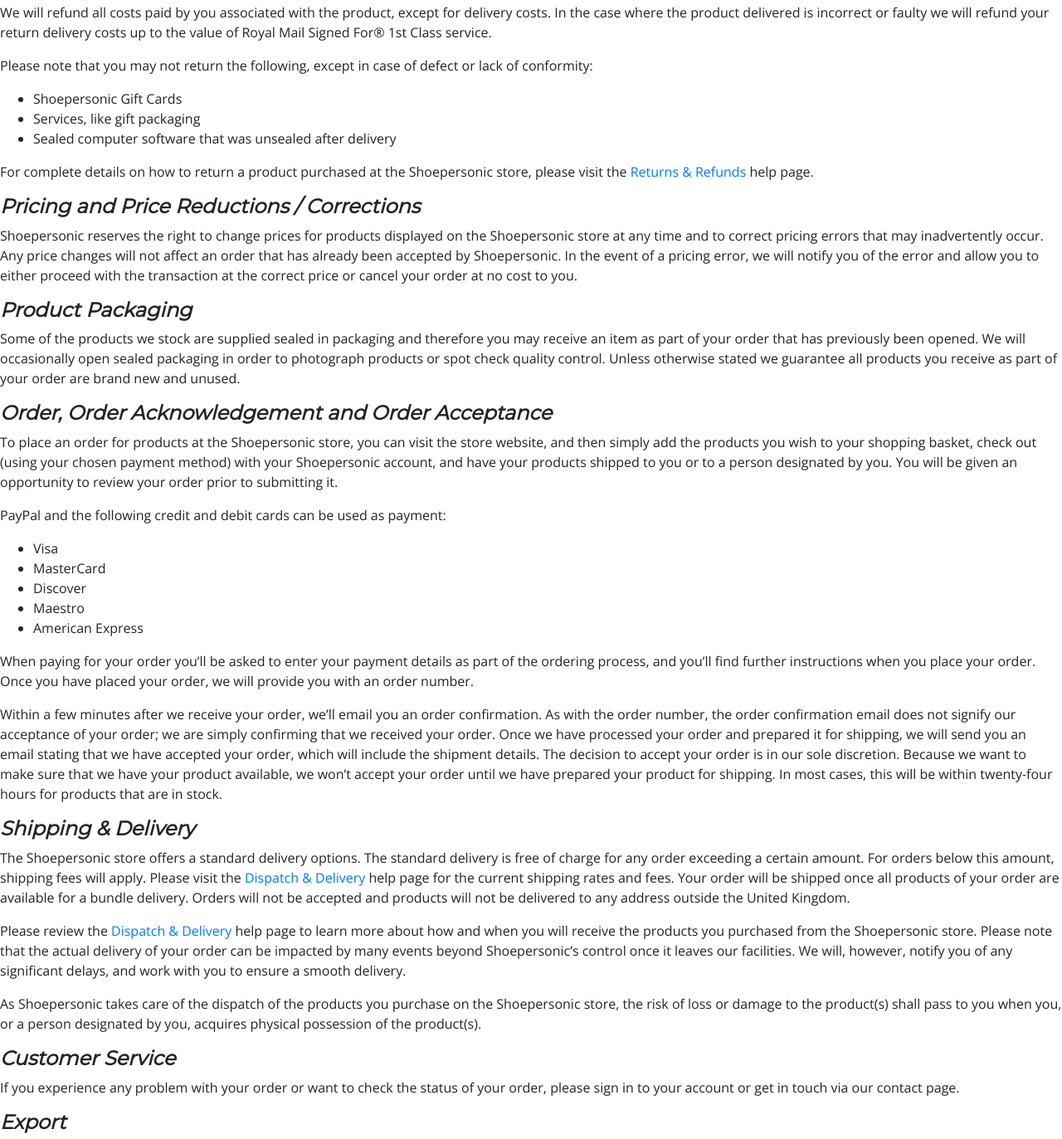
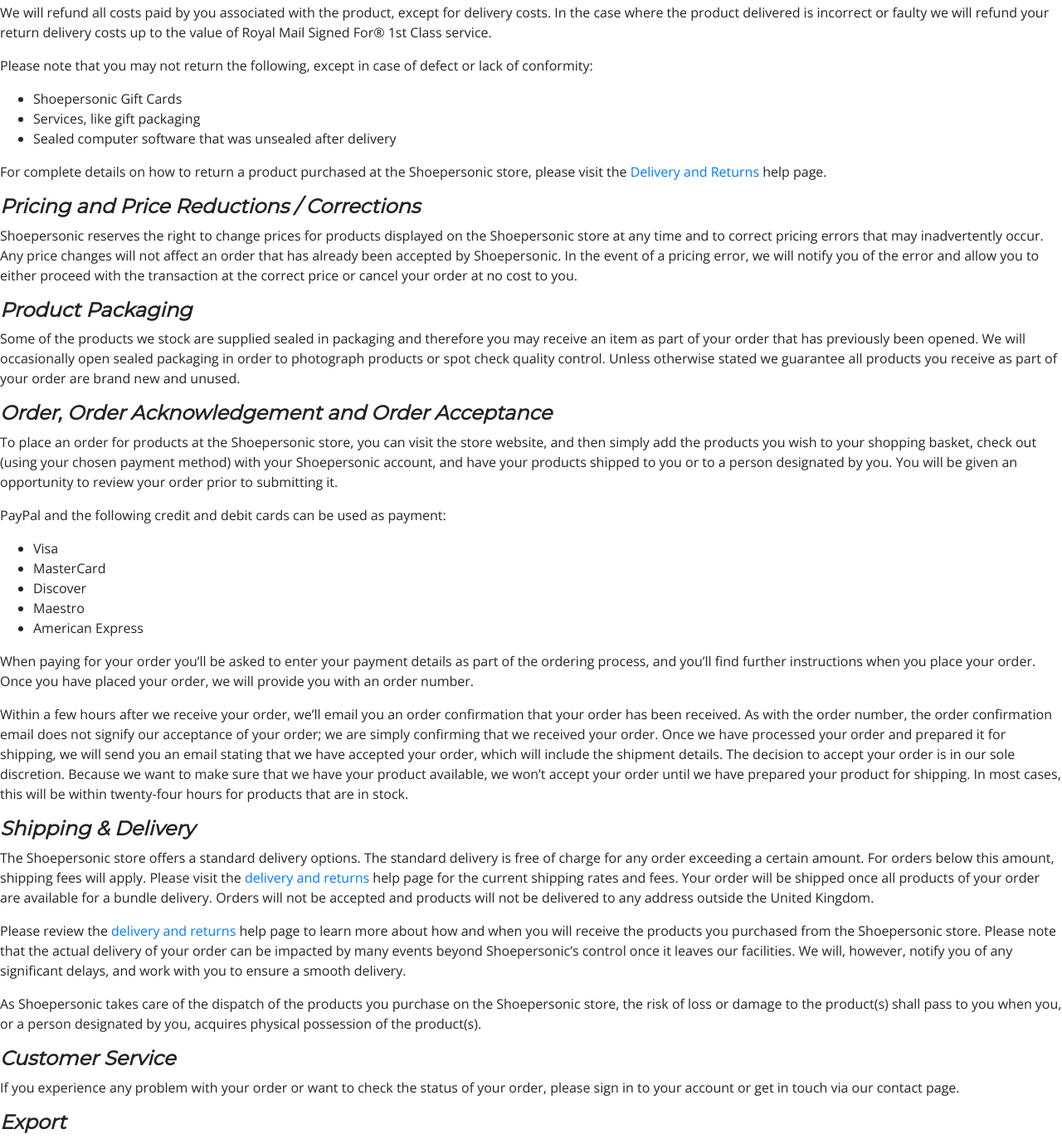
Before and after one commit to harryphelps2/shoepersonic2, a Django app: page /terms_and_conditions in a window 1280 px wide. Shown: the part 460-1833 px from the top of the page at 83% size. Run offline with Django 3.2, Linux system fonts and the light colour scheme; some libraries are stand-ins or nearby versions.

Commit message:
Add more info for the delivery and returns and ts and cs.

```diff
--- a/home/templates/terms_and_conditions.html
+++ b/home/templates/terms_and_conditions.html
@@ -4,7 +4,7 @@
 <p>
 As with any shopping experience, there are terms and conditions that apply to transactions at the Shoepersonic store.
 If you purchase a product via the Shoepersonic store, these Terms and Conditions apply
-to the sales contract between you and Shoepersonic along with the <a href="#">Privacy Policy</a>.
+to the sales contract between you and Shoepersonic along with the <a href="{% url 'privacy_policy' %}">Privacy Policy</a>.
 You need to be at least 18 years old to place orders on the Shoepersonic store.
 </p>
 <h2>Returns</h2>
@@ -46,7 +46,7 @@ must also be returned.
 </ul>
 <p>
     For complete details on how to return a product purchased at
-    the Shoepersonic store, please visit the <a href="#">Returns & Refunds</a>
+    the Shoepersonic store, please visit the <a href="{% url 'delivery_and_returns' %}">Delivery and Returns</a>
     help page.
 </p>
 <h2>Pricing and Price Reductions / Corrections</h2>
@@ -97,8 +97,9 @@ must also be returned.
     have placed your order, we will provide you with an order number.
 </p>
 <p>
-    Within a few minutes after we receive your order, we’ll
-    email you an order confirmation. As with the order number,
+    Within a few hours after we receive your order, we’ll
+    email you an order confirmation that your order has been received.
+    As with the order number,
     the order confirmation email does not signify our acceptance
     of your order; we are simply confirming that we received
     your order. Once we have processed your order and prepared
@@ -115,14 +116,14 @@ must also be returned.
     The Shoepersonic store offers a standard delivery options.
     The standard delivery is free of charge for any order exceeding
     a certain amount. For orders below this amount, shipping fees
-    will apply. Please visit the <a href="#">Dispatch & Delivery</a> help page for
+    will apply. Please visit the <a href="{% url 'delivery_and_returns' %}">delivery and returns</a> help page for
     the current shipping rates and fees. Your order will be shipped
     once all products of your order are available for a bundle delivery.
     Orders will not be accepted and products will not be delivered
     to any address outside the United Kingdom.
 </p>
 <p>
-    Please review the <a href="#">Dispatch & Delivery</a> help page to learn more
+    Please review the <a href="{% url 'delivery_and_returns' %}">delivery and returns</a> help page to learn more
     about how and when you will receive the products you purchased
     from the Shoepersonic store. Please note that the actual delivery
     of your order can be impacted by many events beyond
```
Also changed, not shown: home/templates/delivery_and_returns.html (+8 -1 lines).
